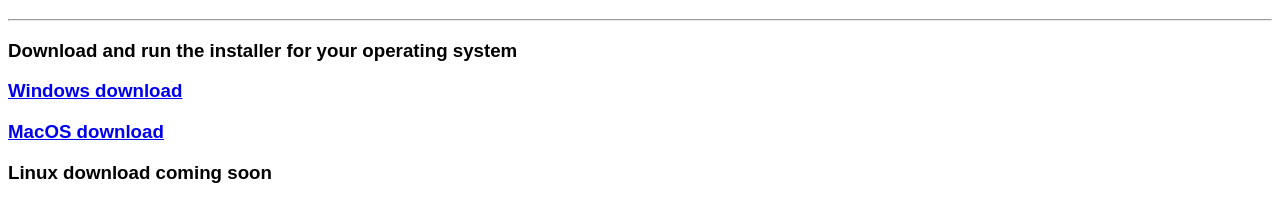
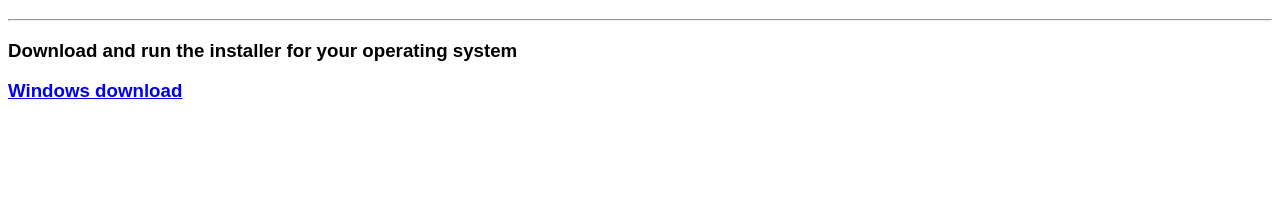
Before and after one commit to Narwhal-Studios/Cursed-Pong, a plain HTML site: page index.html in a window 1280 px wide. Shown: the part 61-282 px from the top of the page. Drawn offline with Linux system fonts and the light colour scheme.

Commit message:
Cursed Pong v2.0.0 release

```diff
--- a/index.html
+++ b/index.html
@@ -13,7 +13,6 @@
         <h1>Cursed Pong</h1><hr>
         <h3>Download and run the installer for your operating system</h3>
         <h3><a href="https://narwhal-studios.github.io/Cursed-Pong/builds/windows.exe">Windows download</a></h3>
-        <h3><a href="https://narwhal-studios.github.io/Cursed-Pong/files/macos.dmg">MacOS download</a></h3>
-        <h3>Linux download coming soon</h3>
+        <!--<h3><a href="https://narwhal-studios.github.io/Cursed-Pong/files/macos.dmg">MacOS download</a></h3>-->
     </body>
 </html>
```
